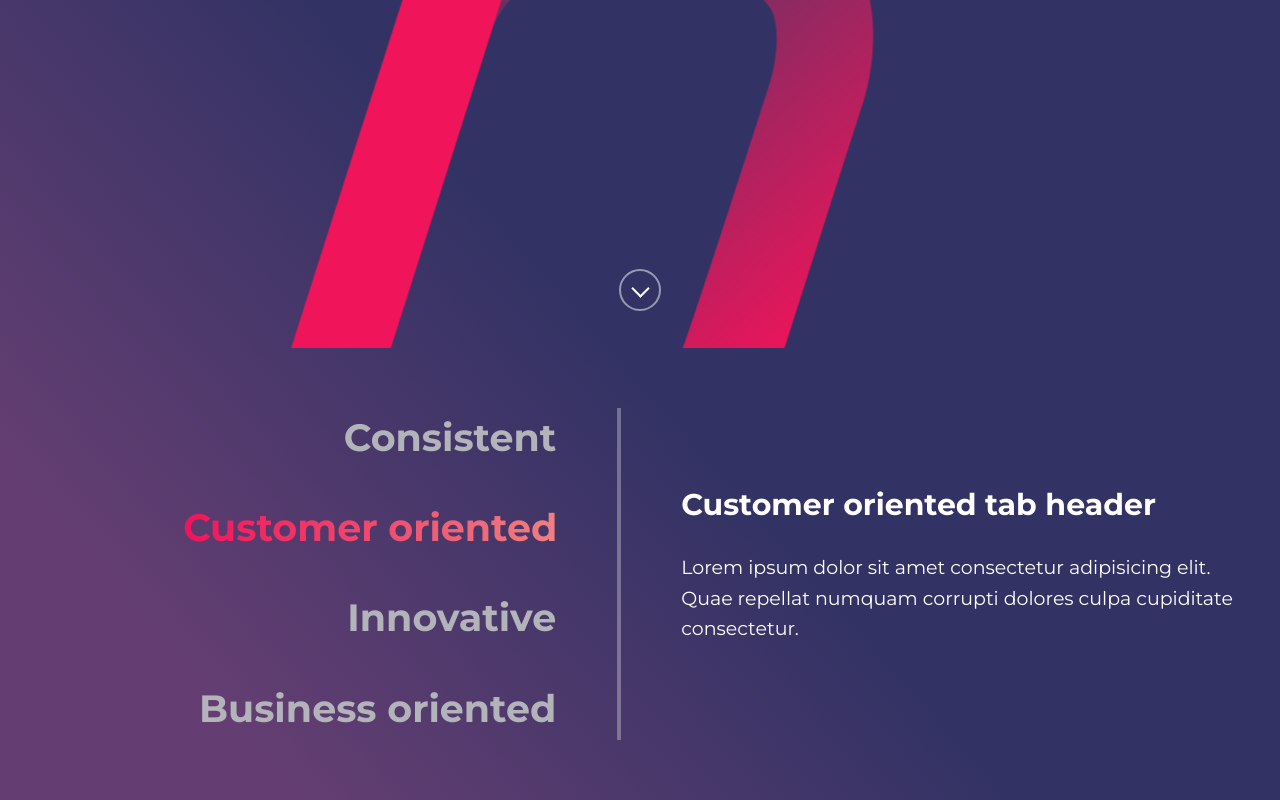
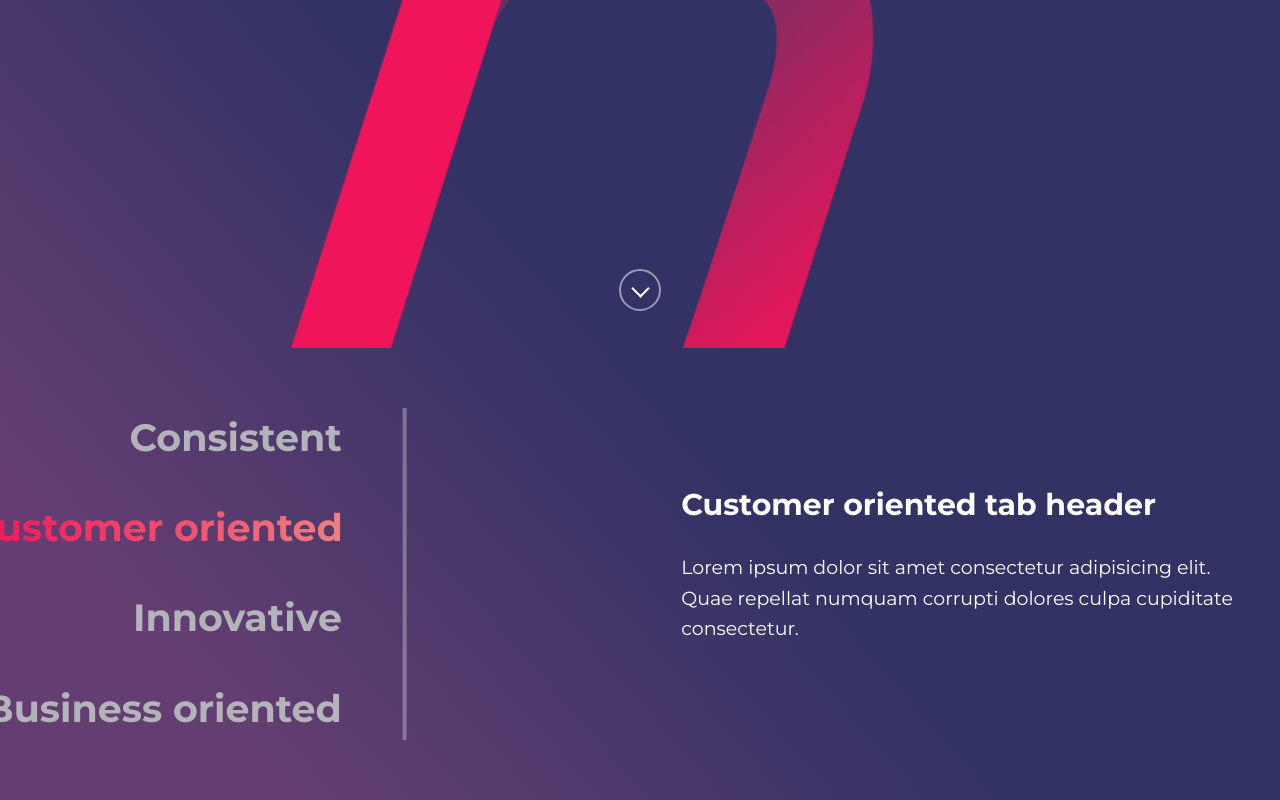
Before and after one commit to AndyGuit/hlegal, a website: page pages/index.html in a window 1280 px wide. Both pictures are taken after a click on the tab "Customer oriented". Shown: the part 453-1253 px from the top of the page. Drawn offline with nearby package versions, Linux system fonts and the light colour scheme.

Commit message:
feat: add scrolling tab links on small widths

```diff
--- a/pages/index.html
+++ b/pages/index.html
@@ -14,6 +14,7 @@
   <script defer src="https://cdn.jsdelivr.net/npm/bootstrap@5.3.2/dist/js/bootstrap.bundle.min.js"
     integrity="sha384-C6RzsynM9kWDrMNeT87bh95OGNyZPhcTNXj1NW7RuBCsyN/o0jlpcV8Qyq46cDfL"
     crossorigin="anonymous"></script>
+  <script defer src="../scripts/main.js"></script>
   <title>HLegal | Law Company</title>
 </head>
 <body>
--- /dev/null
+++ b/scripts/main.js
@@ -0,0 +1,18 @@
+const tabsNavEl = document.querySelector('.nav-tabs');
+const tabsNavLinkEl = tabsNavEl.querySelectorAll('.nav-link');
+
+// scroll tab links on small screens
+tabsNavLinkEl.forEach((link, index) => {
+  link.addEventListener('click', () => {
+    if (screen.width >= 992) return;
+
+    let computedWidth = 0;
+
+    for (let i = 0; i < index; i++) {
+      computedWidth += tabsNavLinkEl[i].getBoundingClientRect().width;
+    }
+
+    tabsNavEl.style = `transform: translateX(-${computedWidth}px)`;
+    console.log('clicked: ', link);
+  });
+});
--- a/styles/scss/components/_tabs.scss
+++ b/styles/scss/components/_tabs.scss
@@ -1,14 +1,8 @@
 .tabs {
   .nav-tabs {
     gap: 30px;
-    padding-bottom: 30px;
-    border-bottom: 4px solid rgba(255, 255, 255, 0.3);
-    margin-bottom: 30px;
-
-    @media (min-width: 576px) {
-      padding-bottom: 60px;
-      margin-bottom: 60px;
-    }
+    border: none;
+    transition: transform 0.3s ease;
 
     @media (min-width: 992px) {
       border-right: 4px solid rgba(255, 255, 255, 0.3);
@@ -74,7 +68,19 @@
   }
 
   .tab-content {
+    padding-top: 30px;
+    margin-top: 30px;
+    border-top: 4px solid rgba(255, 255, 255, 0.3);
+
+    @media (min-width: 576px) {
+      padding-top: 60px;
+      margin-top: 60px;
+    }
+
     @media (min-width: 992px) {
+      border-top: none;
+      padding-top: 0;
+      margin-top: 0;
       padding-left: 60px;
       width: 51.5% !important;
     }
```
Also changed, not shown: styles/css/home-page.min.css, 1 other file.
